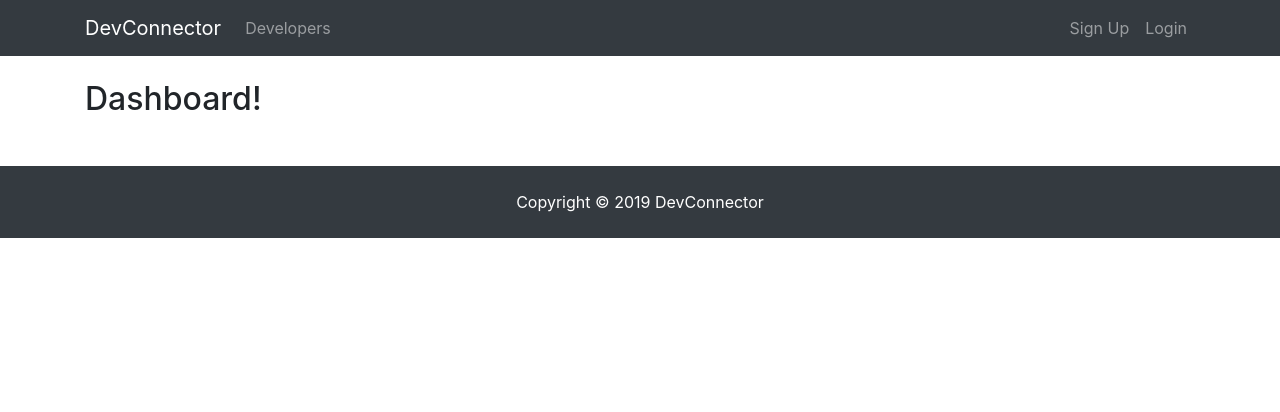
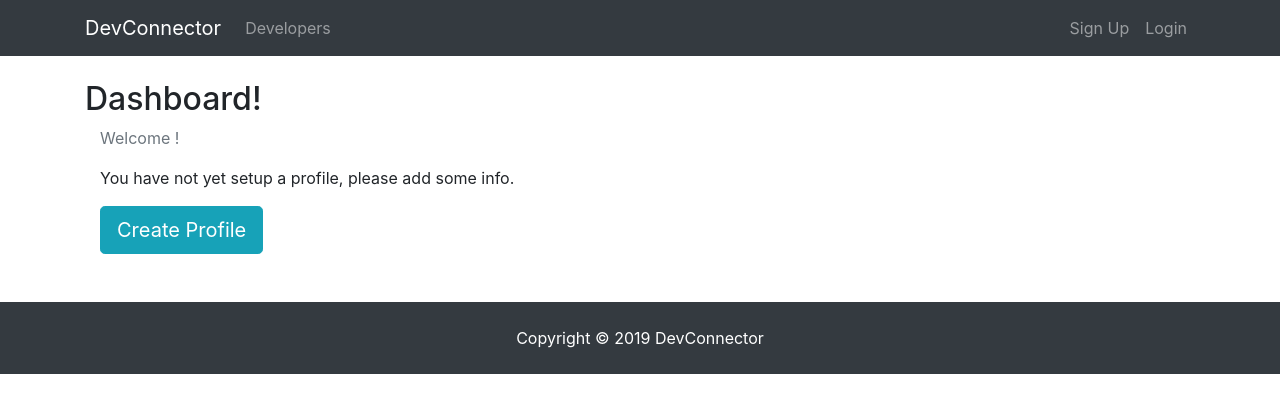
Before and after one commit to fredericobraga85/recoplat, a React (Create React App) app in the folder client/: page /dashboard in a window 1280 px wide. Shown: the top 412 px of the page. Built offline with nearby package versions, Linux system fonts and the light colour scheme; no server answers.

Commit message:
Lesson 48 Spinner Component & Dashboard Start

```diff
--- a/client/src/components/auth/Register.js
+++ b/client/src/components/auth/Register.js
@@ -1,5 +1,4 @@
 import React, { Component } from 'react'
-import classnames from 'classnames'
 import { withRouter } from 'react-router-dom'
 import { connect } from 'react-redux'
 import { registerUser } from '../../actions/authActions'
--- /dev/null
+++ b/client/src/components/common/Spinner.js
@@ -0,0 +1,14 @@
+import React from 'react'
+import spinner from './spinner.gif'
+
+export default function Spinner() {
+  return (
+    <div>
+      <img
+        src={spinner}
+        alt="Loading..."
+        style={{ width: '70px', margin: 'auto', display: 'block' }}
+      />
+    </div>
+  )
+}
--- a/client/src/components/dashboard/Dashboard.js
+++ b/client/src/components/dashboard/Dashboard.js
@@ -2,26 +2,64 @@ import React, { Component } from 'react'
 import { connect } from 'react-redux'
 import { getProfile } from '../../actions/profileActions'
 import PropTypes from 'prop-types'
+import Spinner from '../common/Spinner'
+import { Link } from 'react-router-dom'
 
 class Dashboard extends Component {
   componentDidMount() {
     this.props.getProfile()
   }
+  render() {
+    const { user } = this.props.auth
+    const { profile, loading } = this.props.profile
 
-  render() {
+    let dashboardContent
+
+    if (profile === null || loading) {
+      dashboardContent = <Spinner />
+    } else {
+      if (Object.keys(profile).length > 0) {
+        dashboardContent = <h4> TBD Displays dashboard</h4>
+      } else {
+        dashboardContent = (
+          <div>
+            <p className="load text-muted">Welcome {user.name} !</p>
+            <p>You have not yet setup a profile, please add some info.</p>
+            <Link to="/create-profile" className="btn btn-lg btn-info">
+              Create Profile
+            </Link>
+          </div>
+        )
+      }
+    }
+
     return (
       <div>
         <h2>Dashboard!</h2>
+        <div className="dashboard">
+          <div className="container">
+            <div className="row">
+              <div className="col-md-12">{dashboardContent}</div>
+            </div>
+          </div>
+        </div>
       </div>
     )
   }
 }
 
 Dashboard.propTypes = {
-  getProfile: PropTypes.func.isRequired
+  getProfile: PropTypes.func.isRequired,
+  auth: PropTypes.object.isRequired,
+  profile: PropTypes.object.isRequired
 }
 
+const mapStateToProps = state => ({
+  profile: state.profile,
+  auth: state.auth
+})
+
 export default connect(
-  null,
+  mapStateToProps,
   { getProfile }
 )(Dashboard)
```
Also changed, not shown: client/src/components/common/spinner.gif (added).
